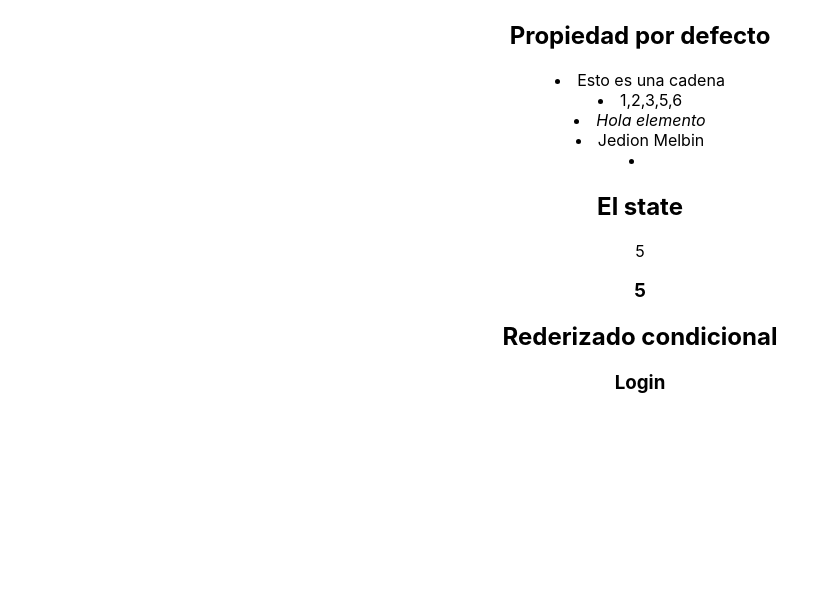
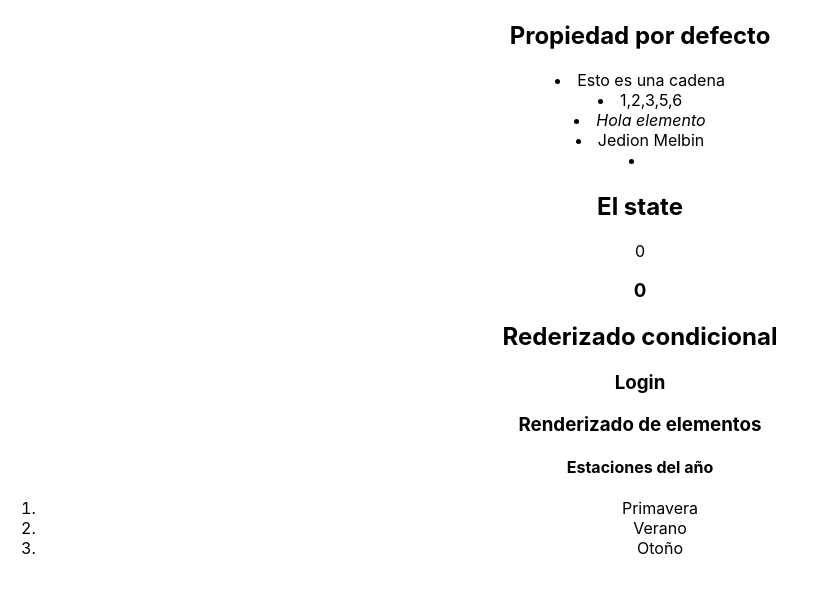
Before and after one commit to jedionmelbin/react-course-app, a React (Create React App) app: page / in a window 1280 px wide. Shown: the top 592 px of the page, without its empty margins (0-817 px from the left). Built offline with nearby package versions, Linux system fonts and the light colour scheme.

Commit message:
Cambios estados react

```diff
--- a/src/App.js
+++ b/src/App.js
@@ -4,6 +4,7 @@ import Propiedades from "./components/Propiedades";
 import Componente from "./components/Componente";
 import Estado from "./components/Estado";
 import RenderizadoCondicional from "./components/RenderizadoCondicional";
+import RenderizadoElementos from "./components/RenderizadoElementos";
 
 function App() {
     return (
@@ -18,6 +19,7 @@ function App() {
             />
             <Estado/>
             <RenderizadoCondicional />
+            <RenderizadoElementos />
         </div>
     );
 }
--- a/src/components/Estado.js
+++ b/src/components/Estado.js
@@ -16,11 +16,10 @@ export default class Estado extends Component {
             contador: 0
         };
 
-        setInterval(() => {
-            this.setState({contador: this.state.contador + 1});
-        }, 1000)
+      /*  setInterval(() => {
+            this.setState({contador: this.state.contador + 1})
+        }, 1000)*/
     }
-
 
     render() {
         return (
--- /dev/null
+++ b/src/components/RenderizadoElementos.js
@@ -0,0 +1,26 @@
+import {Component} from "react";
+
+export default class RenderizadoElementos extends Component {
+    constructor(props) {
+        super(props);
+        this.state = {
+            seasons: ["Primavera", "Verano", "Otoño"]
+        };
+    }
+
+    render() {
+        return (
+            <div>
+                <h3>Renderizado de elementos</h3>
+                <h4>Estaciones del año</h4>
+                <ol>
+                    {
+                        this.state.seasons.map((el) =>
+                            <li key={el}>{el}</li>
+                        )
+                    }
+                </ol>
+            </div>
+        );
+    }
+}
```
